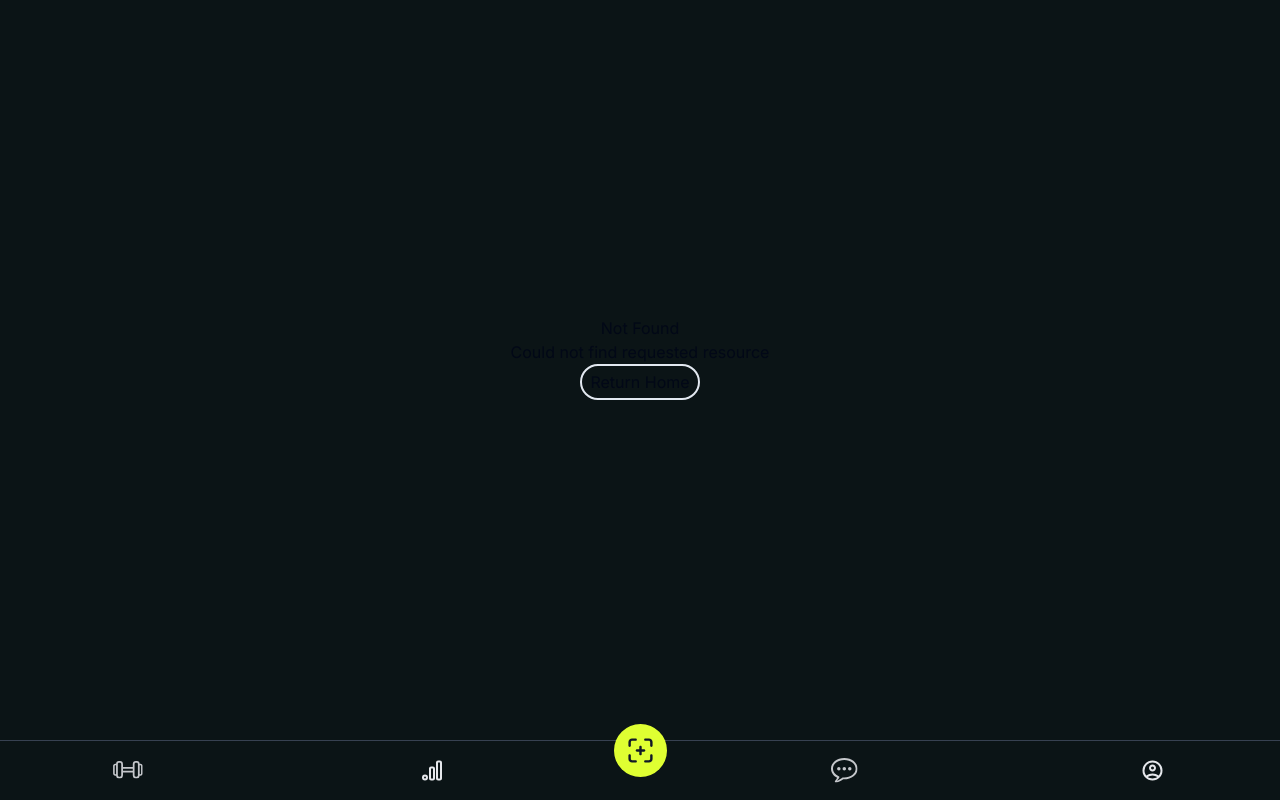
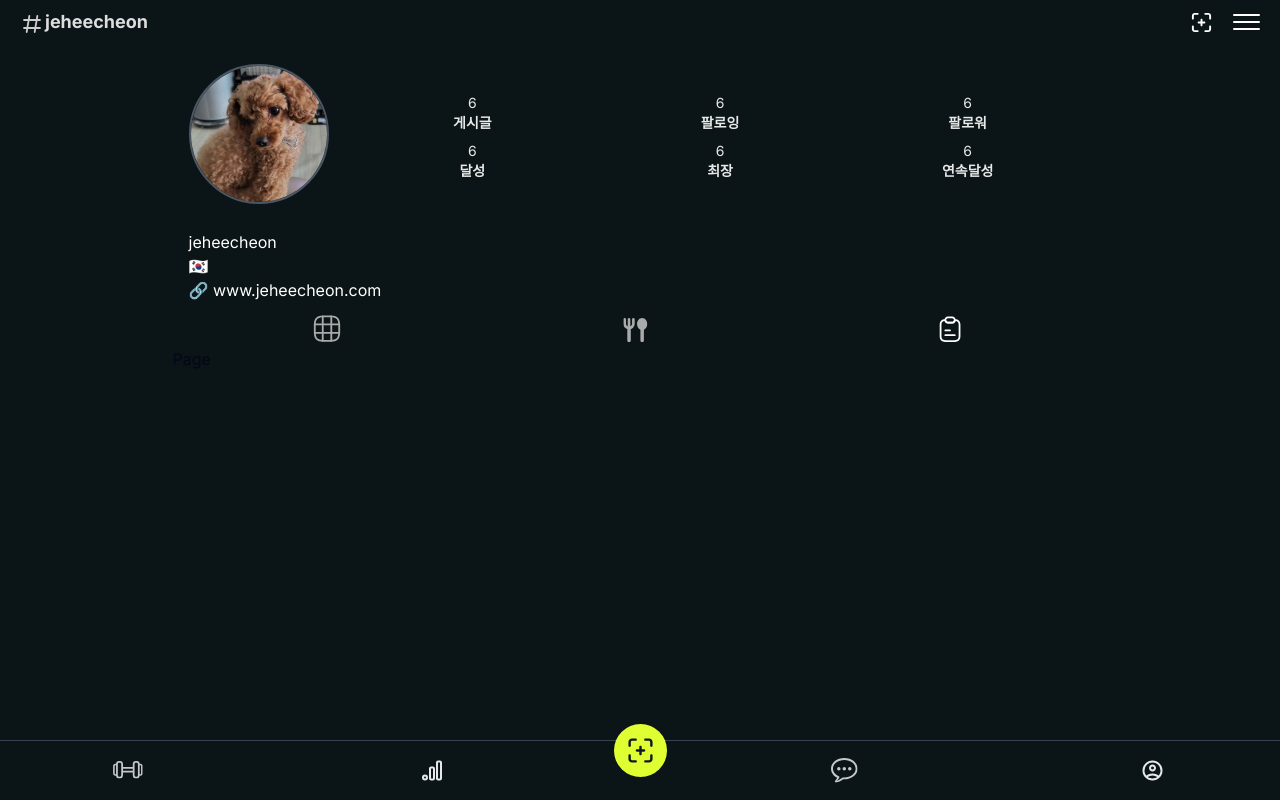
Before and after one commit to MJUZzang/muckGYMma, a Next.js app in the folder projects/fe/: page /profile/analytics in a window 1280 px wide. Before the commit this address had no page. Built offline with nearby package versions, Linux system fonts and the light colour scheme.

Commit message:
feat: profile 페이지 메뉴바 클릭 가능하게

```diff
--- a/projects/fe/app/profile/_components/ForkKnife.tsx
+++ b/projects/fe/app/profile/_components/ForkKnife.tsx
@@ -21,12 +21,12 @@ function ForkKnife({ className, size = 24, color }: Props) {
                     fillRule="evenodd"
                     clipRule="evenodd"
                     d="M0.784668 0.0240479C1.19888 0.0240479 1.53467 0.359834 1.53467 0.774048V3.27405C1.53467 3.73818 1.71904 4.1833 2.04723 4.51148C2.19021 4.65447 2.35539 4.77015 2.53467 4.85519V0.774048C2.53467 0.359834 2.87045 0.0240479 3.28467 0.0240479C3.69888 0.0240479 4.03467 0.359834 4.03467 0.774048V4.85519C4.21542 4.76945 4.38034 4.65325 4.5221 4.51148C4.68461 4.34898 4.81351 4.15606 4.90146 3.94374C4.9894 3.73142 5.03467 3.50386 5.03467 3.27405V0.774048C5.03467 0.359834 5.37045 0.0240479 5.78467 0.0240479C6.19888 0.0240479 6.53467 0.359834 6.53467 0.774048V3.27405C6.53467 3.70084 6.4506 4.12346 6.28728 4.51777C6.12395 4.91208 5.88456 5.27035 5.58277 5.57214C5.28097 5.87394 4.9227 6.11333 4.52839 6.27666C4.44841 6.30979 4.36726 6.33965 4.28516 6.36622V13.0001C4.28516 13.5523 3.83744 14.0001 3.28516 14.0001C2.73287 14.0001 2.28516 13.5523 2.28516 13.0001V6.36654C1.79997 6.20971 1.35384 5.93942 0.986571 5.57214C0.377078 4.96265 0.034668 4.136 0.034668 3.27405V0.774048C0.034668 0.359834 0.370454 0.0240479 0.784668 0.0240479ZM10.8349 0.0240479C9.06308 0.0240479 7.89383 1.75089 7.89383 3.51291C7.89383 4.91717 8.63646 6.29907 9.8349 6.80236V13.0001C9.8349 13.5524 10.2826 14.0001 10.8349 14.0001C11.3872 14.0001 11.8349 13.5524 11.8349 13.0001V6.80238C13.0334 6.29911 13.776 4.91719 13.776 3.51291C13.776 1.75089 12.6068 0.0240479 10.8349 0.0240479Z"
-                    fill="white"
+                    fill={color}
                 />
             </g>
             <defs>
                 <clipPath id="clip0_1222_6179">
-                    <rect width={14} height={14} fill="white" />
+                    <rect width={14} height={14} fill={color} />
                 </clipPath>
             </defs>
         </svg>
--- /dev/null
+++ b/projects/fe/app/profile/analytics/page.tsx
@@ -0,0 +1,9 @@
+import React from 'react'
+
+function Page() {
+  return (
+    <div>Page</div>
+  )
+}
+
+export default Page
--- /dev/null
+++ b/projects/fe/app/profile/food/page.tsx
@@ -0,0 +1,9 @@
+import React from 'react'
+
+function Page() {
+  return (
+    <div>Page</div>
+  )
+}
+
+export default Page
--- a/projects/fe/app/profile/page.tsx
+++ b/projects/fe/app/profile/layout.tsx
@@ -1,3 +1,5 @@
+"use client";
+
 import React from "react";
 import LogoAndTitle from "@/_components/LogoAndTitle";
 import Settings from "@/profile/_images/Settings";
@@ -8,8 +10,16 @@ import Hash from "@/profile/_components/Hash";
 import Grid from "@/profile/_components/Grid";
 import ForkKnife from "@/profile/_components/ForkKnife";
 import Analytics from "@/profile/_components/Analytics";
+import { usePathname } from "next/navigation";
+import Link from "next/link";
 
-const Page = () => {
+const Page = ({
+    children,
+}: Readonly<{
+    children: React.ReactNode;
+}>) => {
+    const pathname = usePathname();
+
     return (
         <>
             <div className="flex items-center justify-between mx-5 mt-2 mb-4">
@@ -33,7 +43,7 @@ const Page = () => {
             </div>
 
             {/* posts & uploded food images & analytics page */}
-            <div className="max-w-[935px] mx-auto">
+            <div className="w-full max-w-[935px] mx-auto">
                 <div className="flex gap-5 mx-4 mt-3 items-center">
                     <div className="w-fit">
                         <div
@@ -102,18 +112,42 @@ const Page = () => {
                 </div>
 
                 <div className="flex justify-between items-center mt-3">
-                    <Grid className="w-full" color="white" size={33} />
-                    <ForkKnife className="w-full relative top-1" size={33} />
-                    <Analytics className="w-full" color="white" size={33} />
+                    <Link className="w-full" href="/profile/posts">
+                        <Grid
+                            className="w-full"
+                            color={`${
+                                pathname.includes("/profile/posts")
+                                    ? "white"
+                                    : "#aaaaaa"
+                            }`}
+                            size={33}
+                        />
+                    </Link>
+                    <Link className="w-full" href="/profile/food">
+                        <ForkKnife
+                            className="w-full relative top-1"
+                            color={`${
+                                pathname.includes("/profile/food")
+                                    ? "white"
+                                    : "#aaaaaa"
+                            }`}
+                            size={33}
+                        />
+                    </Link>
+                    <Link className="w-full" href={`/profile/analytics`}>
+                        <Analytics
+                            className="w-full"
+                            color={`${
+                                pathname.includes("/profile/analytics")
+                                    ? "white"
+                                    : "#aaaaaa"
+                            }`}
+                            size={33}
+                        />
+                    </Link>
                 </div>
 
-                <div className="grid grid-cols-3 gap-1 md:gap-3">
-                    {Array.from({ length: 16 }).map((_, i) => (
-                        <div key={i} className="aspect-square overflow-clip">
-                            <Image src={exampleImage} alt="avatar" />
-                        </div>
-                    ))}
-                </div>
+                {children}
             </div>
         </>
     );
--- /dev/null
+++ b/projects/fe/app/profile/posts/page.tsx
@@ -0,0 +1,17 @@
+import Image from "next/image";
+import React from "react";
+import exampleImage from "@/_images/pooh.jpg";
+
+function Page() {
+    return (
+        <div className="grid grid-cols-3 gap-1 md:gap-3">
+            {Array.from({ length: 16 }).map((_, i) => (
+                <div key={i} className="aspect-square overflow-clip">
+                    <Image src={exampleImage} alt="avatar" />
+                </div>
+            ))}
+        </div>
+    );
+}
+
+export default Page;
```
Also changed, not shown: 1 other file (tests, documents, lock files or other folders).
